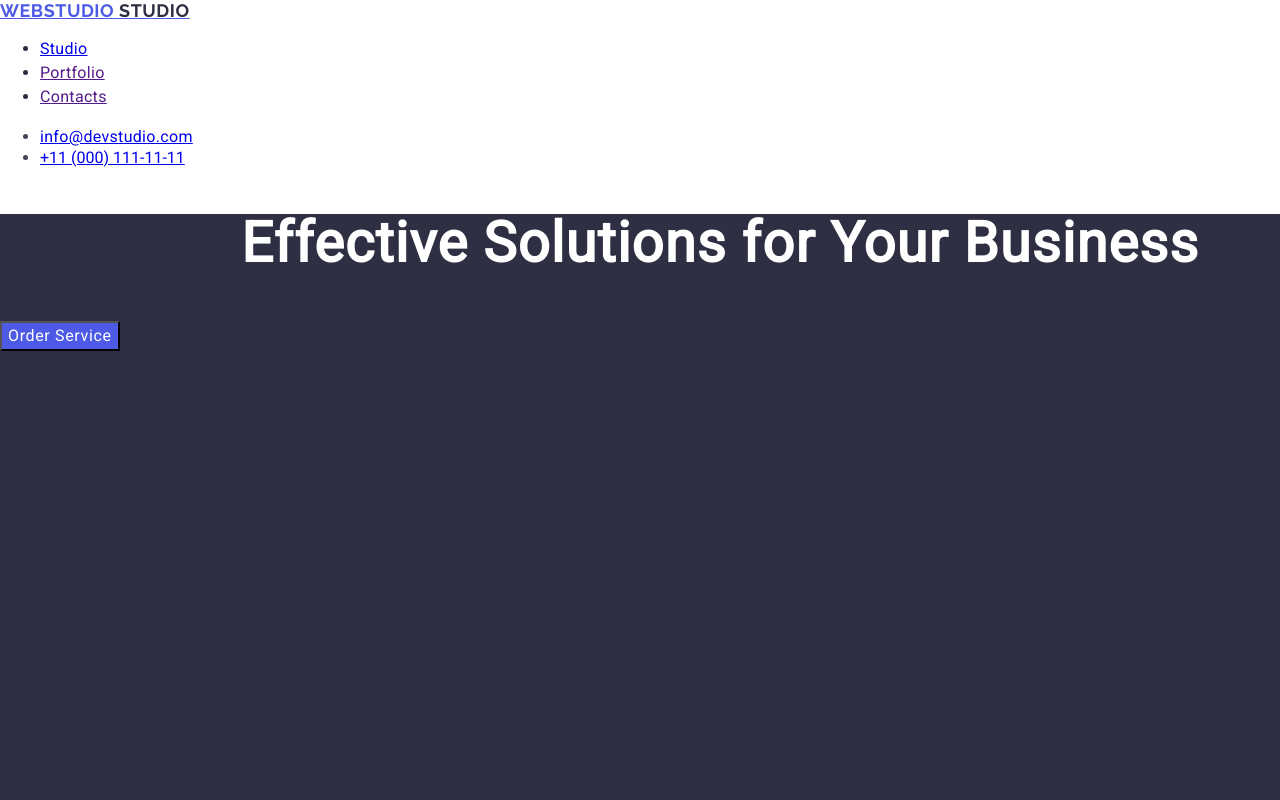
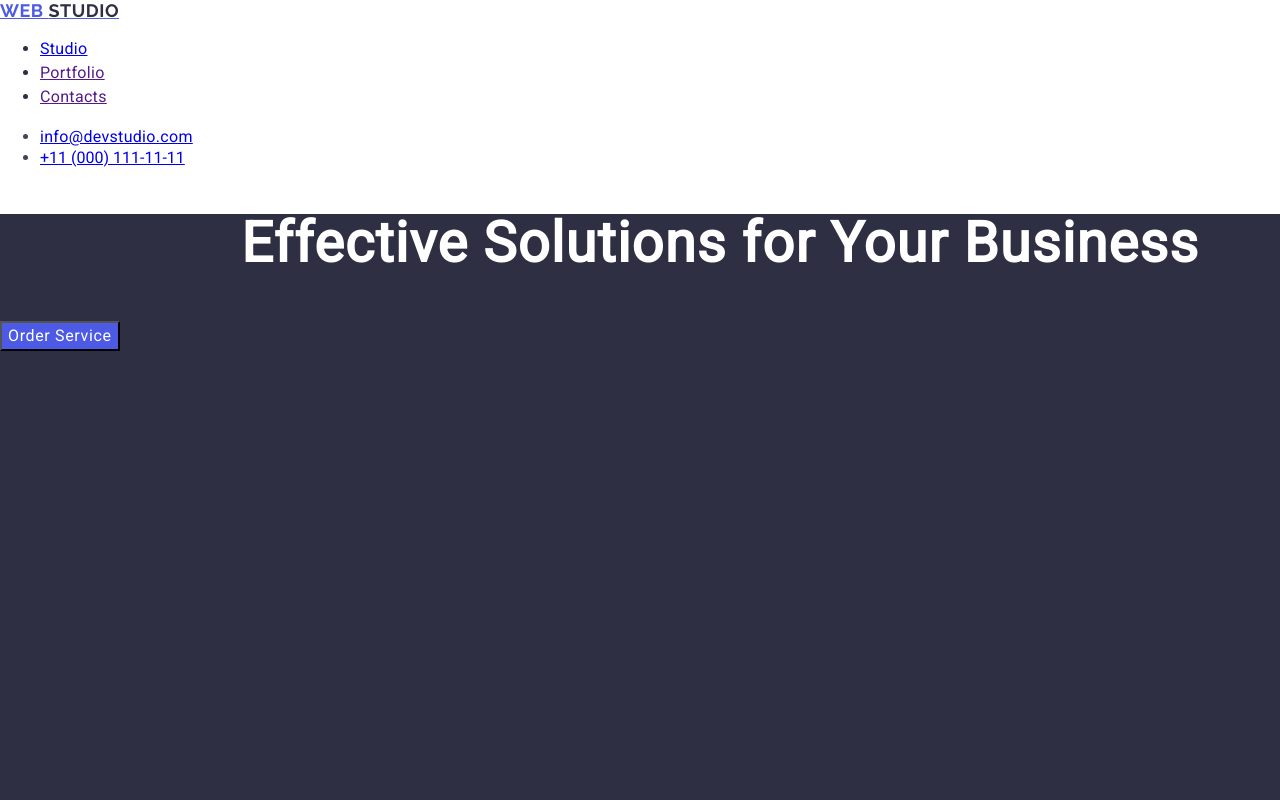
Before and after one commit to Tetiana-Onofriichuk/goit-markup-hw-02, a plain HTML site: page index.html in a window 1280 px wide. Shown: the top 800 px of the page. Drawn offline with nearby package versions, Linux system fonts and the light colour scheme.

Commit message:
add files

```diff
--- a/index.html
+++ b/index.html
@@ -26,7 +26,7 @@
     <header>
       <nav>
         <a class="logo" href="./index.html">
-          WebStudio
+          Web
           <span class="logo-two">Studio</span>
         </a>
         <ul>
```
